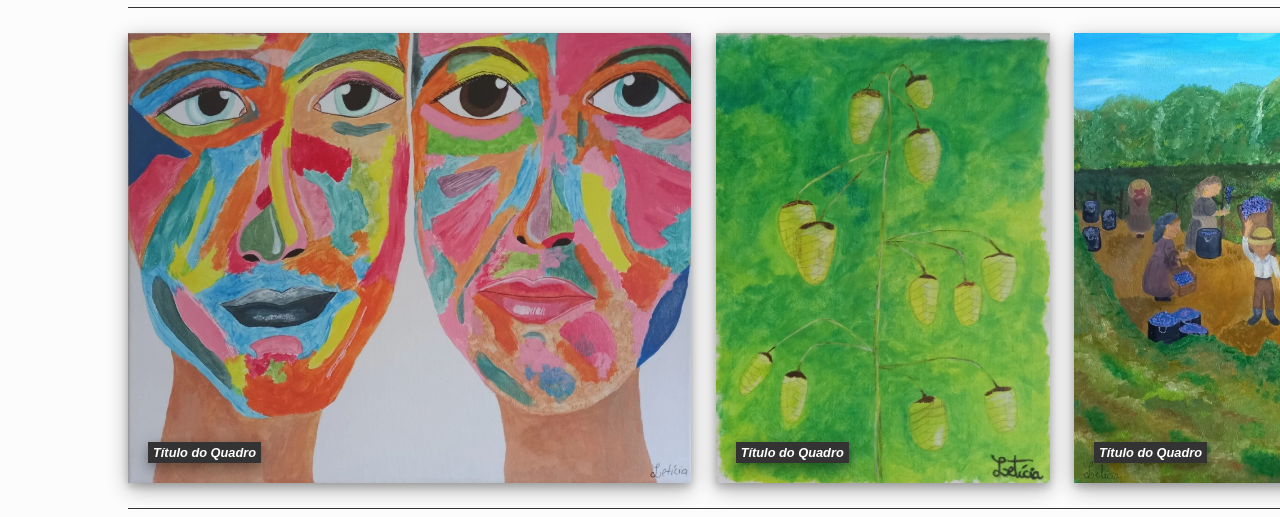
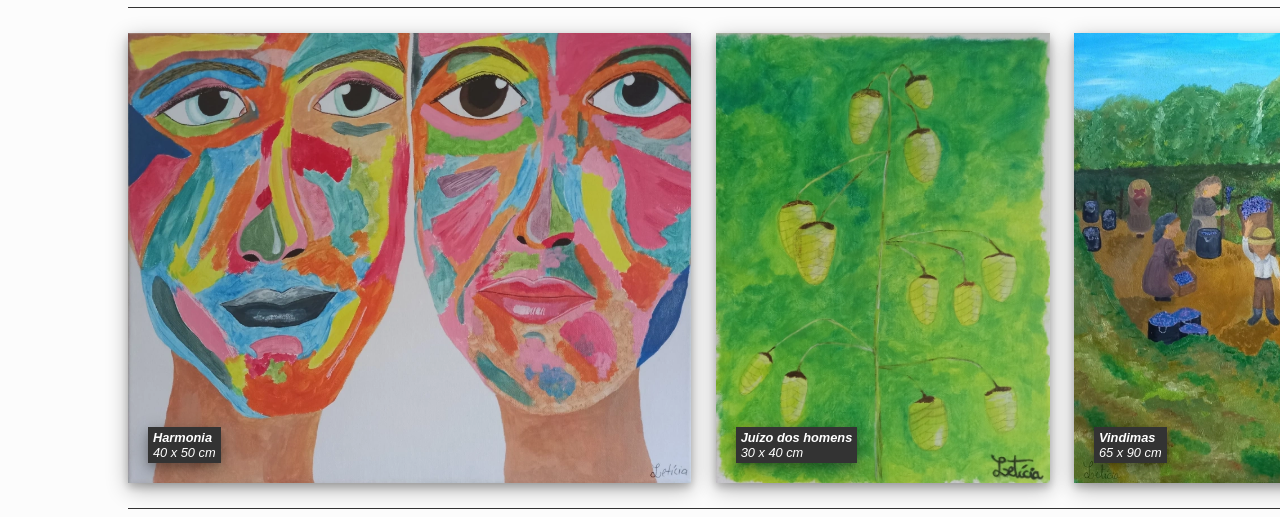
Before and after one commit to leticia-art/leticia-art.github.io, a plain HTML site: page index.html in a window 1280 px wide. Shown: the part 182-699 px from the top of the page. Drawn offline with Linux system fonts and the light colour scheme.

Commit message:
Add files via upload

```diff
--- a/index.html
+++ b/index.html
@@ -481,31 +481,52 @@
             <div class="inner-container">
                 <div class="painting">
                     <img src="files/img/paintings/001.webp">
-                    <span class="title">Título do Quadro</span>
+                    <span class="title">
+                        Harmonia<br>
+                        <span style="font-weight:normal">40 x 50 cm</span>
+                    </span>
                 </div>
                 <div class="painting">
                     <img src="files/img/paintings/002.webp">
-                    <span class="title">Título do Quadro</span>
+                    <span class="title">
+                        Juízo dos homens<br>
+                        <span style="font-weight:normal">30 x 40 cm</span>
+                    </span>
                 </div>
                 <div class="painting">
                     <img src="files/img/paintings/003.webp">
-                    <span class="title">Título do Quadro</span>
+                    <span class="title">
+                        Vindimas<br>
+                        <span style="font-weight:normal">65 x 90 cm</span>
+                    </span>
                 </div>
                 <div class="painting">
                     <img src="files/img/paintings/004.webp">
-                    <span class="title">Título do Quadro</span>
+                    <span class="title">
+                        Barro Negro de Bisalhães<br>
+                        <span style="font-weight:normal">40 x 50 cm</span>
+                    </span>
                 </div>
                 <div class="painting">
                     <img src="files/img/paintings/005.webp">
-                    <span class="title">Título do Quadro</span>
+                    <span class="title">
+                        Noite estrelada<br>
+                        <span style="font-weight:normal">40 x 50 cm</span>
+                    </span>
                 </div>
                 <div class="painting">
                     <img src="files/img/paintings/006.webp">
-                    <span class="title">Título do Quadro</span>
+                    <span class="title">
+                        Tigre Branco<br>
+                        <span style="font-weight:normal">45 x 55 cm</span>
+                    </span>
                 </div>
                 <div class="painting">
                     <img src="files/img/paintings/007.webp">
-                    <span class="title">Título do Quadro</span>
+                    <span class="title">
+                        Sucesso<br>
+                        <span style="font-weight:normal">⌀ 60 cm</span>
+                    </span>
                 </div>
             </div>
             <img class="chevron" src="files/img/big_chevron.png">
```
